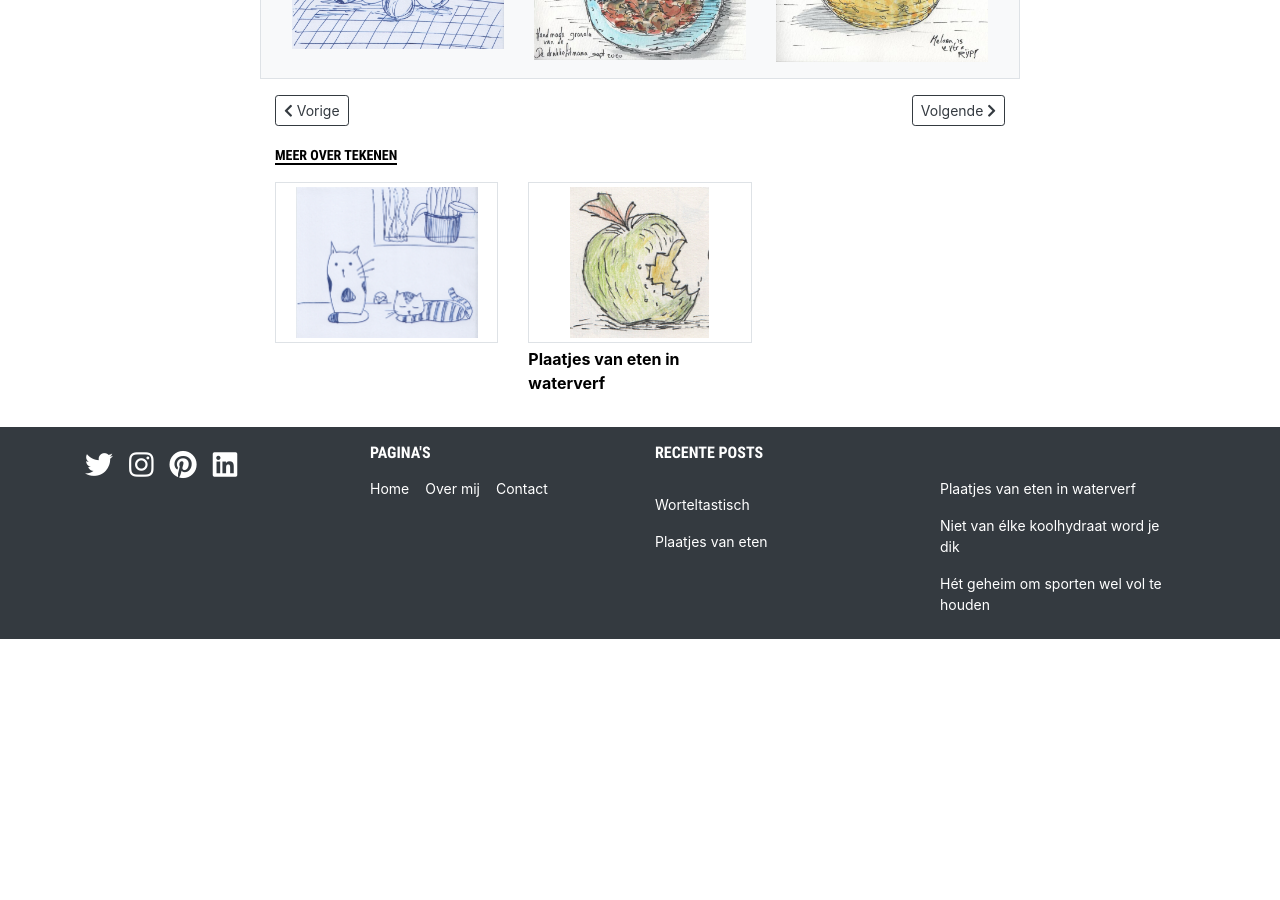
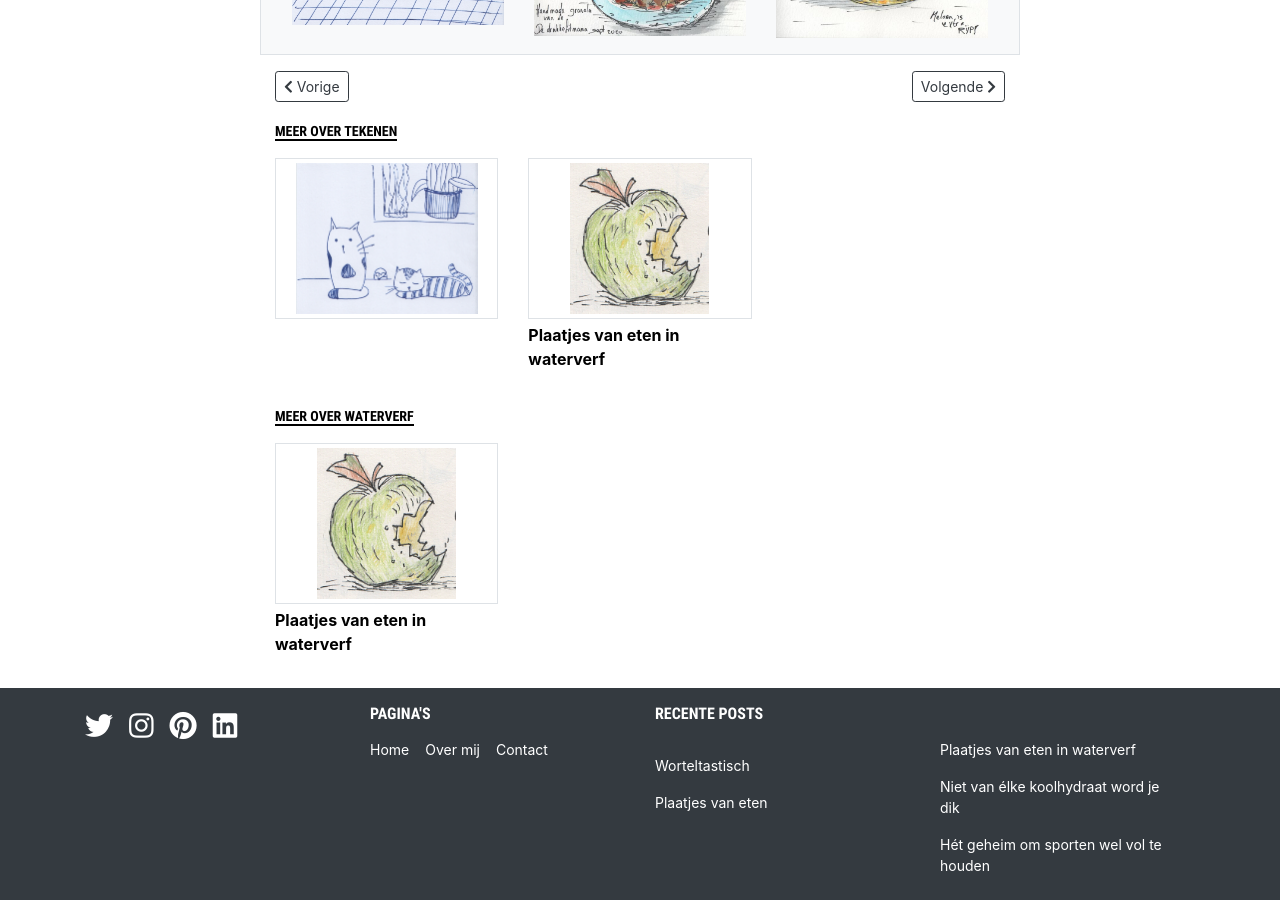
Before and after one commit to BaasLimited/baasovereten.github.io, a Jekyll site: the page built from _posts/2020-10-10-gallerij-eten.md, in a window 1280 px wide and 900 px high, scrolled down 1825 px. Built offline with Jekyll 4.4.1, drawn with Linux system fonts in a browser that asks for light colours; some web fonts are replaced; before the commit the page ends 2464 px from its top, so only the background shows below that.

Commit message:
Update 2020-10-10-gallerij-eten.md

```diff
--- a/_posts/2020-10-10-gallerij-eten.md
+++ b/_posts/2020-10-10-gallerij-eten.md
@@ -1,7 +1,7 @@
 ---
 title:      "Plaatjes van eten"
 date:       2020-10-09 18:00:00 +0200
-tag:        "Over tekenen"
+tags:       ["Over tekenen","Over waterverf"]
 category:   "over-tekenen"
 image:      /uploads/sugarsnaps.jpg
 caption:    "Sugarsnaps (waterverf en fineliner in schetsboekje)"
```
